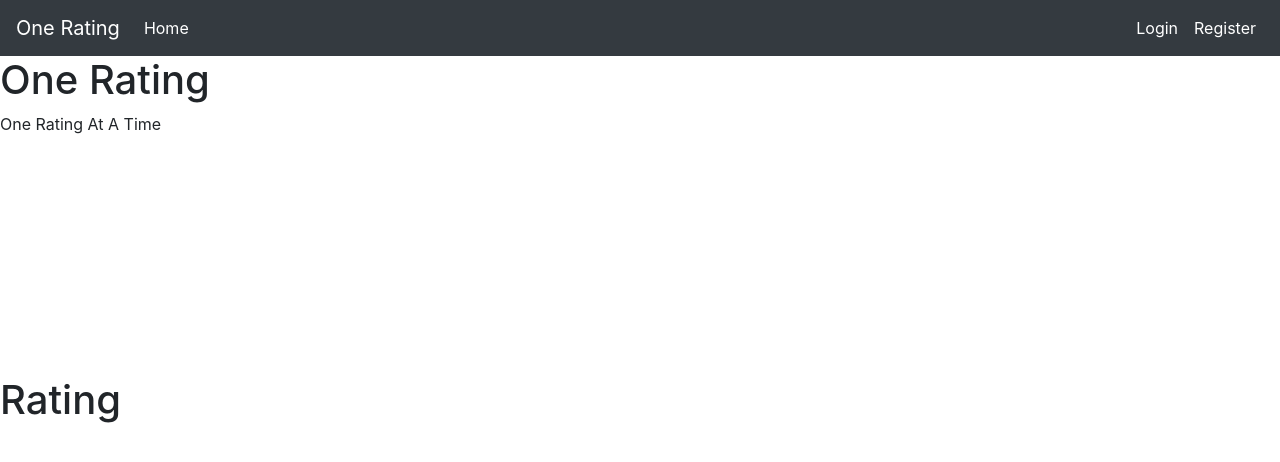
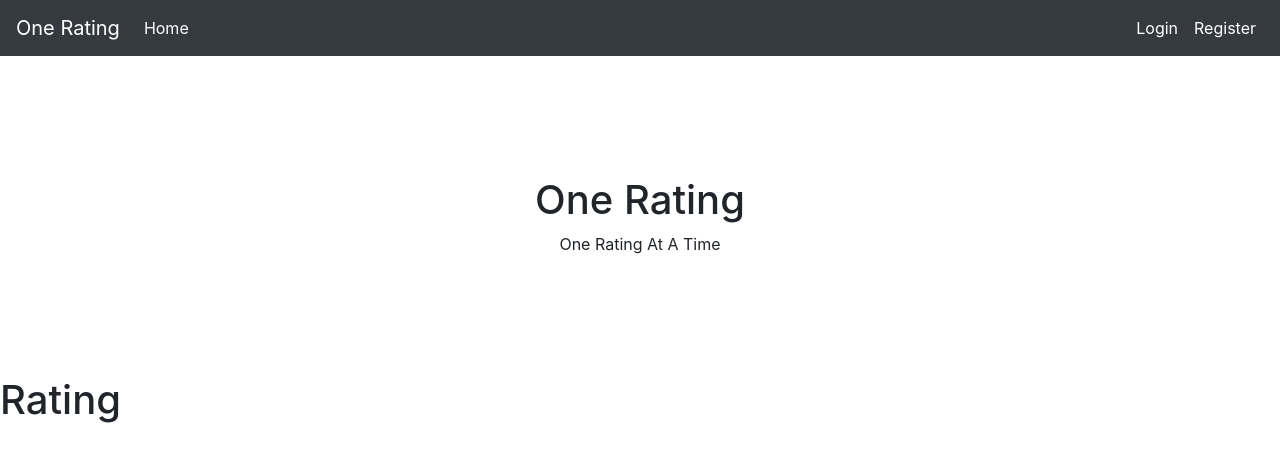
Before and after one commit to mwiha/rating, a Flask app: page / in a window 1280 px wide. Shown: the top 462 px of the page. Run offline with Flask 2, Linux system fonts and the light colour scheme; some libraries are stand-ins or nearby versions.

Commit message:
position the hero text on the landing page

```diff
--- a/app/static/css/main.css
+++ b/app/static/css/main.css
@@ -4,4 +4,7 @@
 }
 .herocontent{
     position: relative;
+    top: 50%;
+    left: 50%;
+    transform: translate(-50%, -50%);
 }
--- a/app/templates/layout.html
+++ b/app/templates/layout.html
@@ -16,7 +16,7 @@
     {% block navbar %}
     {% endblock navbar %}
     <div class="heropage">
-      <div class="herocontent">
+      <div class="herocontent text-center">
         <h1>One Rating</h1>
         <p>One Rating At A Time</p>
       </div>
```
